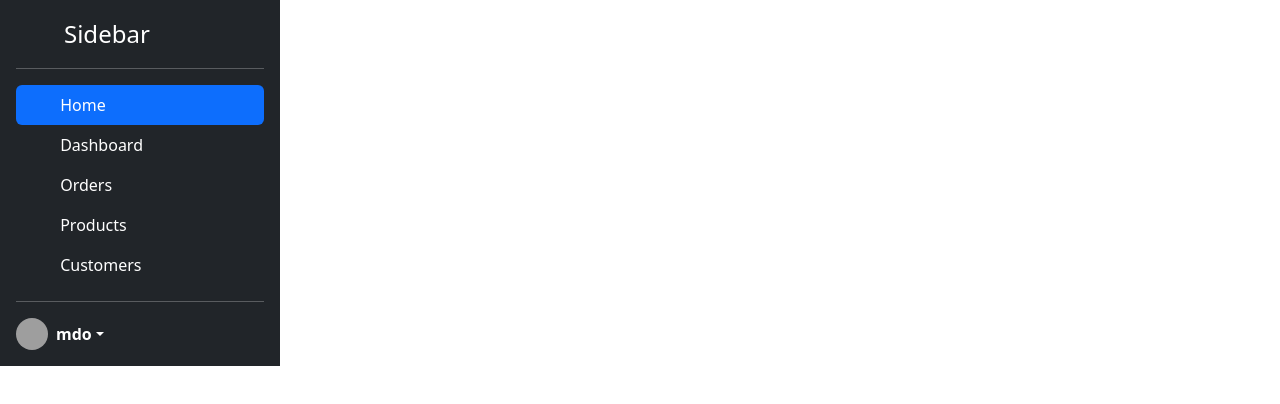
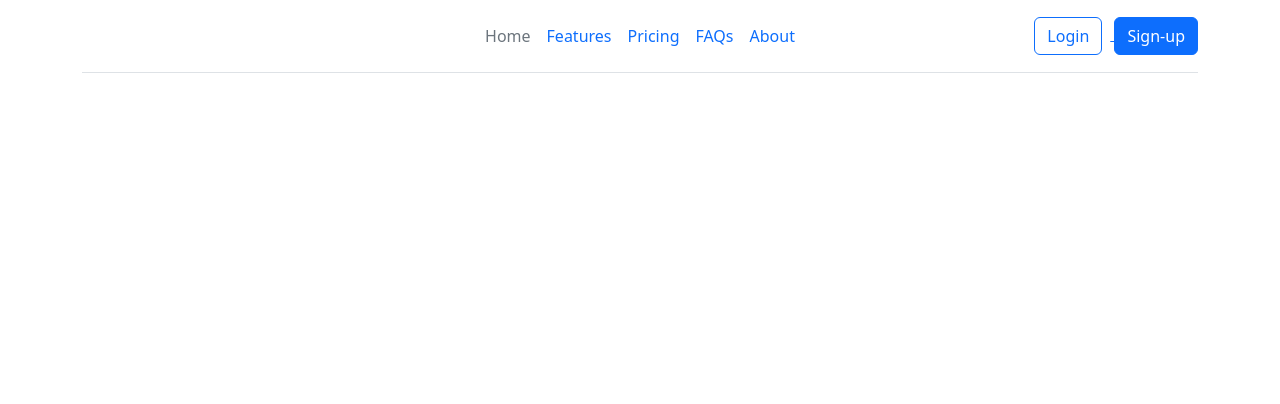
Before and after one commit to chuthevan450/TeamworkManagementSystem, a plain HTML site: page index.html in a window 1280 px wide. Drawn offline with nearby package versions, Linux system fonts and the light colour scheme; grey boxes are pictures that could not be loaded.

Commit message:
Add code line in index.html

```diff
--- a/index.html
+++ b/index.html
@@ -7,58 +7,32 @@
     <link href="https://cdn.jsdelivr.net/npm/bootstrap@5.3.3/dist/css/bootstrap.min.css" rel="stylesheet" integrity="sha384-QWTKZyjpPEjISv5WaRU9OFeRpok6YctnYmDr5pNlyT2bRjXh0JMhjY6hW+ALEwIH" crossorigin="anonymous">
 </head>
 <body>
-    <div class="d-flex flex-column flex-shrink-0 p-3 text-bg-dark" style="width: 280px;">
-    <a href="/" class="d-flex align-items-center mb-3 mb-md-0 me-md-auto text-white text-decoration-none">
-      <svg class="bi pe-none me-2" width="40" height="32"><use xlink:href="#bootstrap"/></svg>
-      <span class="fs-4">Sidebar</span>
-    </a>
-    <hr>
-    <ul class="nav nav-pills flex-column mb-auto">
-      <li class="nav-item">
-        <a href="#" class="nav-link active" aria-current="page">
-          <svg class="bi pe-none me-2" width="16" height="16"><use xlink:href="#home"/></svg>
-          Home
+  <div class="container">
+    <header class="d-flex flex-wrap align-items-center justify-content-center justify-content-md-between py-3 mb-4 border-bottom">
+      <div class="col-md-3 mb-2 mb-md-0">
+        <a href="/" class="d-inline-flex link-body-emphasis text-decoration-none">
+          <svg class="bi" width="40" height="32" role="img" aria-label="Bootstrap"><use xlink:href="#bootstrap"/></svg>
         </a>
-      </li>
-      <li>
-        <a href="#" class="nav-link text-white">
-          <svg class="bi pe-none me-2" width="16" height="16"><use xlink:href="#speedometer2"/></svg>
-          Dashboard
+      </div>
+
+      <ul class="nav col-12 col-md-auto mb-2 justify-content-center mb-md-0">
+        <li><a href="#" class="nav-link px-2 link-secondary">Home</a></li>
+        <li><a href="#" class="nav-link px-2">Features</a></li>
+        <li><a href="#" class="nav-link px-2">Pricing</a></li>
+        <li><a href="#" class="nav-link px-2">FAQs</a></li>
+        <li><a href="#" class="nav-link px-2">About</a></li>
+      </ul>
+
+      <div class="col-md-3 text-end">
+        <a href="Sign_in.html">
+          <button type="button" class="btn btn-outline-primary me-2">Login</button>
         </a>
-      </li>
-      <li>
-        <a href="#" class="nav-link text-white">
-          <svg class="bi pe-none me-2" width="16" height="16"><use xlink:href="#table"/></svg>
-          Orders
-        </a>
-      </li>
-      <li>
-        <a href="#" class="nav-link text-white">
-          <svg class="bi pe-none me-2" width="16" height="16"><use xlink:href="#grid"/></svg>
-          Products
-        </a>
-      </li>
-      <li>
-        <a href="#" class="nav-link text-white">
-          <svg class="bi pe-none me-2" width="16" height="16"><use xlink:href="#people-circle"/></svg>
-          Customers
-        </a>
-      </li>
-    </ul>
-    <hr>
-    <div class="dropdown">
-      <a href="#" class="d-flex align-items-center text-white text-decoration-none dropdown-toggle" data-bs-toggle="dropdown" aria-expanded="false">
-        <img src="https://github.com/mdo.png" alt="" width="32" height="32" class="rounded-circle me-2">
-        <strong>mdo</strong>
-      </a>
-      <ul class="dropdown-menu dropdown-menu-dark text-small shadow">
-        <li><a class="dropdown-item" href="#">New project...</a></li>
-        <li><a class="dropdown-item" href="#">Settings</a></li>
-        <li><a class="dropdown-item" href="#">Profile</a></li>
-        <li><hr class="dropdown-divider"></li>
-        <li><a class="dropdown-item" href="#">Sign out</a></li>
-      </ul>
-    </div>
+        <button type="button" class="btn btn-primary">Sign-up</button>
+      </div>
+    </header>
   </div>
+  <script src="https://cdn.jsdelivr.net/npm/@popperjs/core@2.11.8/dist/umd/popper.min.js" integrity="sha384-I7E8VVD/ismYTF4hNIPjVp/Zjvgyol6VFvRkX/vR+Vc4jQkC+hVqc2pM8ODewa9r" crossorigin="anonymous"></script>
+  <script src="https://cdn.jsdelivr.net/npm/bootstrap@5.3.3/dist/js/bootstrap.min.js" integrity="sha384-0pUGZvbkm6XF6gxjEnlmuGrJXVbNuzT9qBBavbLwCsOGabYfZo0T0to5eqruptLy" crossorigin="anonymous"></script>
+</div>
 </body>
 </html>
```
